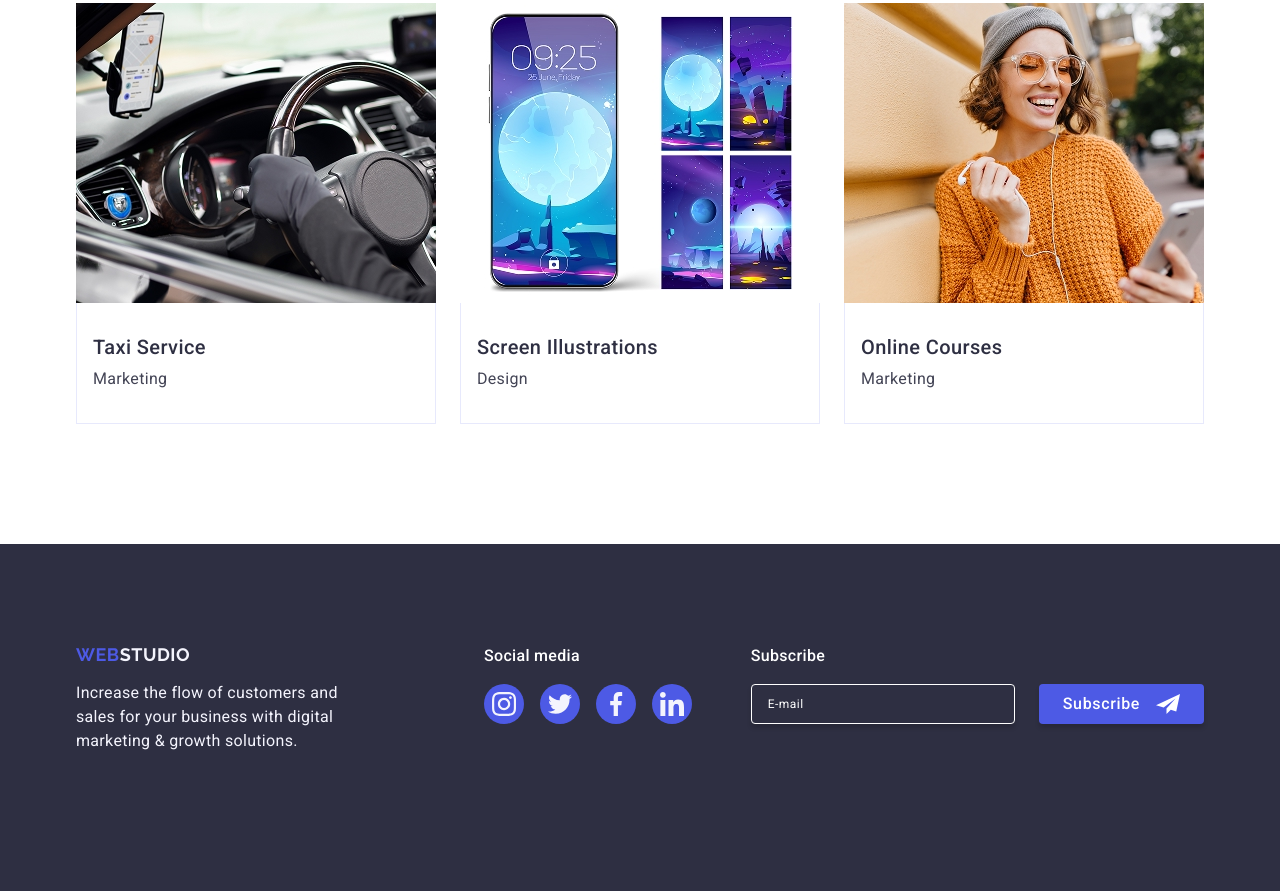
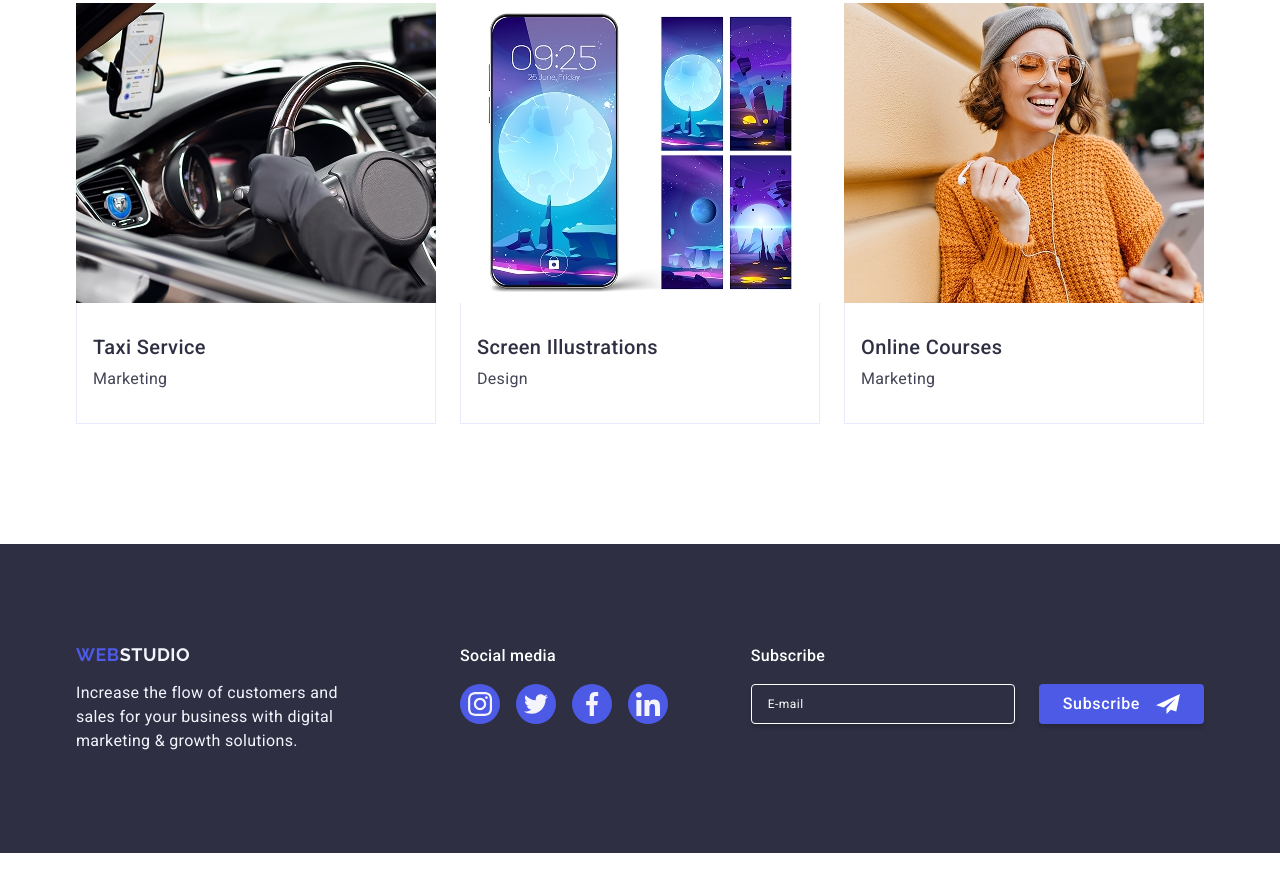
Before and after one commit to tatyanatychynska/goit-markup-hw-06, a plain HTML site: page index.html in a window 1280 px wide. Shown: the part 2607-3498 px from the top of the page. After the commit the page ends 3460 px from the top, so only its background shows below. Drawn offline with nearby package versions, Linux system fonts and the light colour scheme.

Commit message:
HW06 Fixes after review part5

```diff
--- a/css/styles.css
+++ b/css/styles.css
@@ -648,40 +648,41 @@ img {
   flex-wrap: wrap;
   align-items: center;
   justify-content: center;
-  gap: 24px;
+  gap: 72px;
 }
 
 @media only screen and (min-width: 768px) {
   .footer-container {
     align-items: flex-start;
     justify-content: flex-start;
+    gap: 72px 24px;
   }
-}
-.footer-wrapper-logo {
-  display: block;
-  margin-bottom: 72px;
-}
-.footer-wrapper-social {
-  margin-bottom: 72px;
-}
-
-@media only screen and (min-width: 768px) {
   .footer-wrapper-logo {
     max-width: 264px;
   }
 }
 
 @media only screen and (min-width: 1158px) {
+  .footer-container {
+    gap: 0px;
+    justify-content: space-between;
+  }
+
+  .footer-wrapper-logo {
+    padding-right: 120px;
+    max-width: 384px;
+  }
+  .footer-wrapper-social {
+    flex-grow: 1;
+  }
+}
+.footer-wrapper-logo {
+  display: block;
+}
+
+@media only screen and (min-width: 1158px) {
   .footer-wrapper-subscribe {
     max-width: 100%;
-  }
-  .footer-wrapper-social {
-    margin-right: auto;
-  }
-}
-@media only screen and (min-width: 1157px) {
-  .footer-wrapper-logo {
-    margin-right: 120px;
   }
 }
 
@@ -706,11 +707,6 @@ img {
   text-transform: none;
 }
 
-@media only screen and (min-width: 768px) {
-  .footer-text {
-  }
-}
-
 .logo-footer-text {
   color: #f4f4fd;
 }
@@ -721,13 +717,10 @@ img {
 
 @media only screen and (min-width: 1158px) {
   .footer-list {
-    margin-bottom: 0;
+    justify-content: flex-start;
   }
 }
 
-/* .social {
-  margin-right: 80px;
-} */
 .social-footer {
   transition: background-color 250ms cubic-bezier(0.4, 0, 0.2, 1);
 }
```
